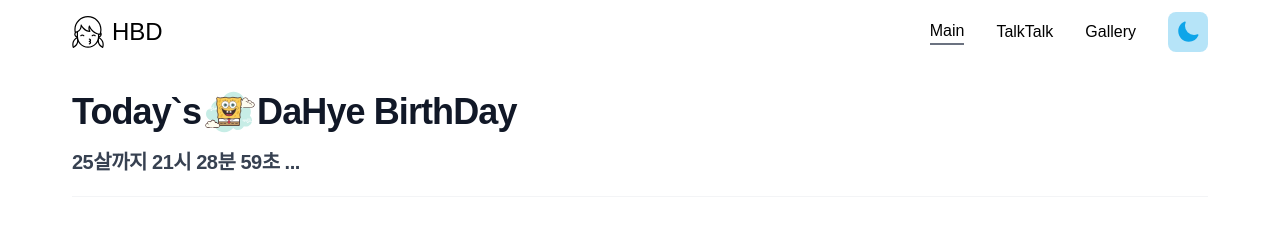
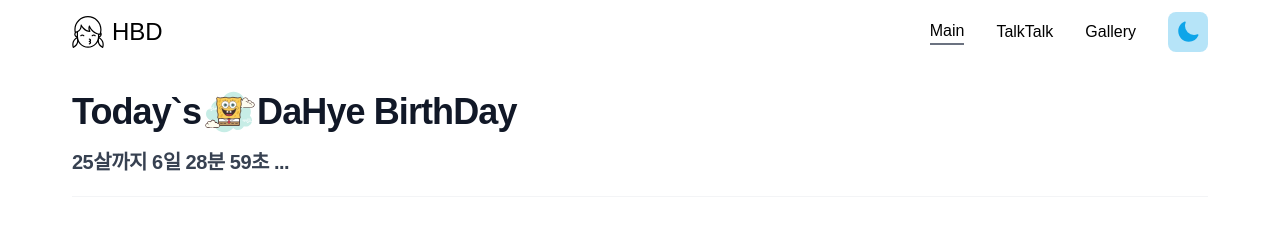
Before and after one commit to modu-aaron/hbd, a Next.js app: page /main in a window 1280 px wide. Shown: the top 238 px of the page. Built offline with nearby package versions, Linux system fonts and the light colour scheme; no server answers; the database is empty; grey boxes are pictures that could not be loaded; a web font is replaced by a local one.

Commit message:
refactor: title 타이머 로직 수정

```diff
--- a/src/components/shared/Title.tsx
+++ b/src/components/shared/Title.tsx
@@ -1,6 +1,6 @@
 "use client";
 
-import { startOfDay, addDays, differenceInSeconds } from "date-fns";
+import { differenceInSeconds, differenceInDays } from "date-fns";
 import { useEffect, useState } from "react";
 
 const Title = ({ title }: { title: React.ReactNode }) => {
@@ -9,15 +9,18 @@ const Title = ({ title }: { title: React.ReactNode }) => {
   useEffect(() => {
     const updateTimer = () => {
       const now = new Date();
-      const midnight = startOfDay(addDays(now, 1));
-      const remainingSecondsTotal = differenceInSeconds(midnight, now);
+      const targetDate = new Date(now.getFullYear(), 10, 1);
+      const remainingSecondsTotal = differenceInSeconds(targetDate, now);
+      const remainingDays = differenceInDays(targetDate, now);
 
       const remainingHours = Math.floor(remainingSecondsTotal / 3600);
       const remainingMinutes = Math.floor((remainingSecondsTotal % 3600) / 60);
       const remainingSeconds = remainingSecondsTotal % 60;
+      const remainingTime =
+        remainingDays > 0 ? `${remainingDays}일` : `${remainingHours}시`;
 
       setText(
-        `25살까지 ${remainingHours}시 ${remainingMinutes}분 ${remainingSeconds}초 ...`
+        `25살까지 ${remainingTime} ${remainingMinutes}분 ${remainingSeconds}초 ...`
       );
     };
 
```
